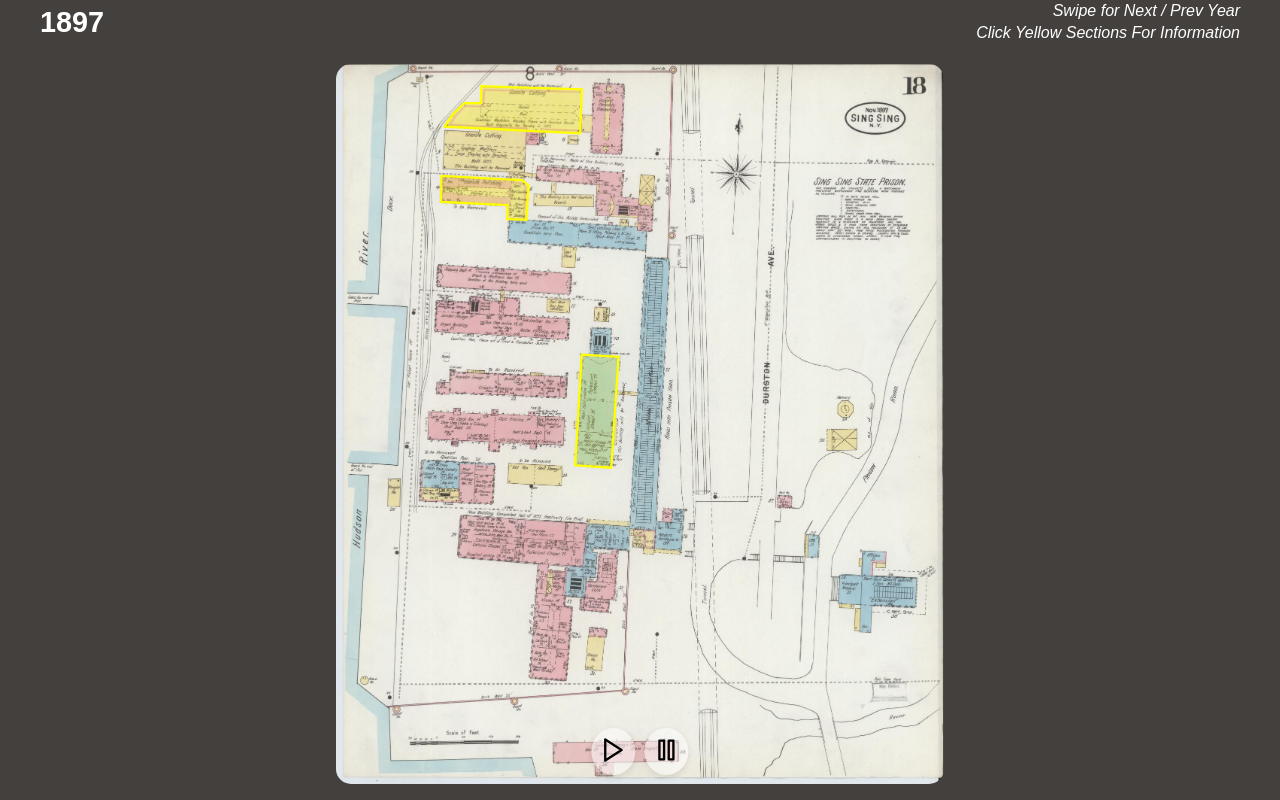
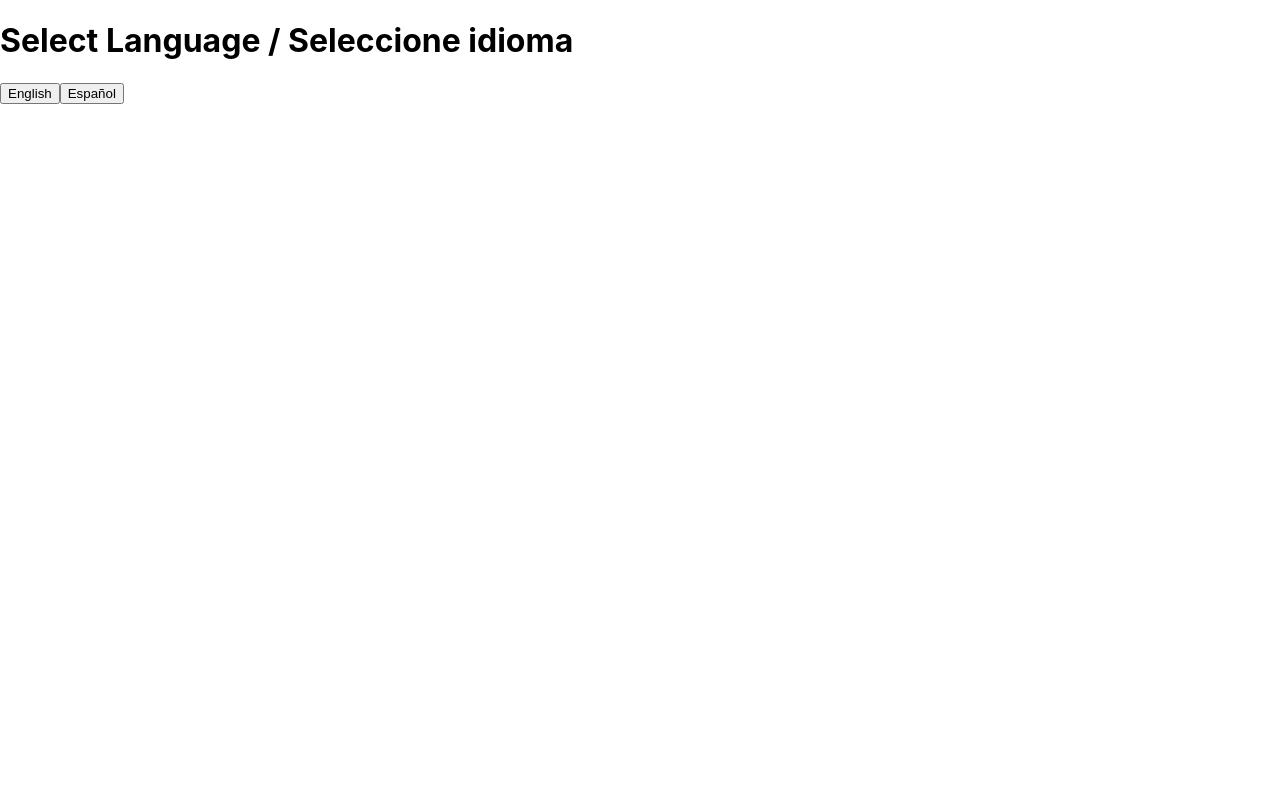
Before and after one commit to samweldon9393/SingSingPrisonMuseum-maps, a React (Create React App) app: page / in a window 1280 px wide. Built offline with nearby package versions, Linux system fonts and the light colour scheme.

Commit message:
Add landing page - needs to be styled

```diff
--- a/src/App.tsx
+++ b/src/App.tsx
@@ -1,119 +1,14 @@
-import { useState, useEffect } from "react";
-
-// Play button
-import { FiPlay, FiPause } from "react-icons/fi";
-// Swipe functionality
-import { useSwipeable } from 'react-swipeable';
-// Maps
-import Map1886 from "./components/Map1886";
-import { ReactComponent as Map1891 } from '../src/images/1891.svg';
-import Map1897 from "./components/Map1897";
-import { ReactComponent as Map1903 } from '../src/images/1903.svg';
-import { ReactComponent as Map1911 } from '../src/images/1911.svg';
-import Map1924 from "./components/Map1924";
-import { ReactComponent as Map2025 } from '../src/images/2025.svg';
-import Popup from './components/Popup';
-import "./style.css";
-
-// map react components : year
-type MapData = {
-  Component: React.FC<any>;
-  year: string;
-};
-
-const maps: MapData[] = [
-    { Component: Map1886, year: "1886" },
-    { Component: Map1891, year: "1891" },
-    { Component: Map1897, year: "1897" },
-    { Component: Map1903, year: "1903" },
-    { Component: Map1911, year: "1911" },
-    { Component: Map1924, year: "1924" },
-    { Component: Map2025, year: "2025" }
-];
+// src/App.tsx
+import { Routes, Route } from "react-router-dom";
+import LandingPage from "./LandingPage";
+import MainApp from "./MainApp";
 
 function App() {
-    const [index, setIndex] = useState(0);
-    const [paused, setPaused] = useState(false);
-    const [activeRegion, setActiveRegion] = useState<string | null>(null);
-
-    useEffect(() => {
-        if (paused) return; // Skip interval if paused
-        const interval = setInterval(() => {
-            setIndex((prev) => (prev + 1) % maps.length);
-        }, 2000); // Change slide every 2 seconds
-        return () => clearInterval(interval);
-    }, [paused]);
-    // Auto-clear popup when map changes
-    useEffect(() => {
-        setActiveRegion(null);
-    }, [index]);
-
-    const handleRegionClick = (regionId: string) => {
-        if (regionId !== "image1"){ // image1 means click on non-region
-            console.log(regionId);
-            // Pause when region is clicked
-            setPaused(true);
-            setActiveRegion(regionId);
-        } else {
-            setActiveRegion(null);
-        }
-    };
-
-
-
-  // Swipe functionality
-  const swipeHandlers = useSwipeable({
-      onSwipedLeft: () => {
-          setIndex((prev) => (prev + 1) % maps.length);
-          setPaused(true); // pause autoplay on manual swipe
-      },
-      onSwipedRight: () => {
-          setIndex((prev) => (prev - 1 + maps.length) % maps.length);
-          setPaused(true);
-      },
-      trackMouse: true // allows swipe with mouse drag too
-  });
-
-
   return (
-      <div className="slideshow-wrapper">
-          <div className="controls">
-              <button onClick={() => setPaused(false)} className="icon-button">
-                  {<FiPlay size={28} />}
-              </button>
-              <button onClick={() => setPaused(true)} className="icon-button">
-                  {<FiPause size={28} />}
-              </button>
-          </div>
-          <div className="slideshow-container" {...swipeHandlers}>
-              {maps.map((map, i) => {
-                  const MapComponent = map.Component;
-                  const isActive = i === index;
-                  return (
-                      <div
-                          key={i}
-                          className={`slideshow-image ${isActive ? "visible" : ""}`}
-                      >
-                      {map.year === "1924" || map.year === "1886"  || map.year === "1897" ? (
-                          <MapComponent onRegionClick={handleRegionClick} />
-                      ) : (
-                      <MapComponent />
-                      )}
-                      </div>
-                  );
-              })}
-              <div className="caption-banner">
-                  <h2><strong>{maps[index].year}</strong></h2>
-                  <div className="banner-swipe">
-                    <div><i>Swipe for Next / Prev Year</i></div>
-                    <div><i>Click Yellow Sections For Information</i></div>
-                  </div>
-              </div>
-          </div>
-          {activeRegion && (
-              <Popup regionId={activeRegion} onClose={() => setActiveRegion(null)} />
-          )}
-      </div>
+    <Routes>
+      <Route path="/" element={<LandingPage />} />
+      <Route path="/map" element={<MainApp />} />
+    </Routes>
   );
 }
 
--- /dev/null
+++ b/src/LandingPage.tsx
@@ -0,0 +1,23 @@
+// src/LandingPage.tsx
+import { useNavigate } from "react-router-dom";
+import { useLanguage } from "./LanguageContext";
+
+const LandingPage = () => {
+  const { setLanguage } = useLanguage();
+  const navigate = useNavigate();
+
+  const handleSelect = (lang: "en" | "es") => {
+    setLanguage(lang);
+    navigate("/map");
+  };
+
+  return (
+    <div className="landing-page">
+      <h1>Select Language / Seleccione idioma</h1>
+      <button onClick={() => handleSelect("en")}>English</button>
+      <button onClick={() => handleSelect("es")}>Español</button>
+    </div>
+  );
+};
+
+export default LandingPage;
--- /dev/null
+++ b/src/LanguageContext.tsx
@@ -0,0 +1,24 @@
+// src/LanguageContext.tsx
+import { createContext, useContext, useState } from "react";
+
+export type Language = "en" | "es";
+
+const LanguageContext = createContext<{
+  language: Language;
+  setLanguage: (lang: Language) => void;
+}>({
+  language: "en",
+  setLanguage: () => {},
+});
+
+export const LanguageProvider = ({ children }: { children: React.ReactNode }) => {
+  const [language, setLanguage] = useState<Language>("en");
+
+  return (
+    <LanguageContext.Provider value={{ language, setLanguage }}>
+      {children}
+    </LanguageContext.Provider>
+  );
+};
+
+export const useLanguage = () => useContext(LanguageContext);
--- /dev/null
+++ b/src/MainApp.tsx
@@ -0,0 +1,131 @@
+import { useState, useEffect } from "react";
+
+// Languages
+import { useLanguage } from "./LanguageContext";
+import captionsEn from "./captions.en.json";
+import captionsEs from "./captions.es.json";
+
+// Play button
+import { FiPlay, FiPause, FiHome } from "react-icons/fi";
+import { useSwipeable } from 'react-swipeable';
+
+// Maps
+import Map1886 from "./components/Map1886";
+import { ReactComponent as Map1891 } from '../src/images/1891.svg';
+import Map1897 from "./components/Map1897";
+import { ReactComponent as Map1903 } from '../src/images/1903.svg';
+import { ReactComponent as Map1911 } from '../src/images/1911.svg';
+import Map1924 from "./components/Map1924";
+import { ReactComponent as Map2025 } from '../src/images/2025.svg';
+import Popup from './components/Popup';
+import "./style.css";
+
+// map react components : year
+type MapData = {
+  Component: React.FC<any>;
+  year: string;
+};
+
+const maps: MapData[] = [
+    { Component: Map1886, year: "1886" },
+    { Component: Map1891, year: "1891" },
+    { Component: Map1897, year: "1897" },
+    { Component: Map1903, year: "1903" },
+    { Component: Map1911, year: "1911" },
+    { Component: Map1924, year: "1924" },
+    { Component: Map2025, year: "2025" }
+];
+
+function App() {
+    const [index, setIndex] = useState(0);
+    const [paused, setPaused] = useState(false);
+    const [activeRegion, setActiveRegion] = useState<string | null>(null);
+    const { language } = useLanguage();
+    const captionMap = language === "en" ? captionsEn : captionsEs;
+
+    useEffect(() => {
+        if (paused) return; // Skip interval if paused
+        const interval = setInterval(() => {
+            setIndex((prev) => (prev + 1) % maps.length);
+        }, 2000); // Change slide every 2 seconds
+        return () => clearInterval(interval);
+    }, [paused]);
+    // Auto-clear popup when map changes
+    useEffect(() => {
+        setActiveRegion(null);
+    }, [index]);
+
+    const handleRegionClick = (regionId: string) => {
+        if (regionId !== "image1"){ // image1 means click on non-region
+            // Pause when region is clicked
+            setPaused(true);
+            setActiveRegion(regionId);
+        } else {
+            setActiveRegion(null);
+        }
+    };
+
+
+
+
+  // Swipe functionality
+  const swipeHandlers = useSwipeable({
+      onSwipedLeft: () => {
+          setIndex((prev) => (prev + 1) % maps.length);
+          setPaused(true); // pause autoplay on manual swipe
+      },
+      onSwipedRight: () => {
+          setIndex((prev) => (prev - 1 + maps.length) % maps.length);
+          setPaused(true);
+      },
+      trackMouse: true // allows swipe with mouse drag too
+  });
+
+
+  return (
+      <div className="slideshow-wrapper">
+          <div className="controls">
+              <button onClick={() => setPaused(false)} className="icon-button">
+                  {<FiPlay size={28} />}
+              </button>
+              <button onClick={() => setPaused(true)} className="icon-button">
+                  {<FiPause size={28} />}
+              </button>
+
+              <button onClick={() => console.log("here") } className="icon-button">
+                  <FiHome size={28} />
+              </button>
+          </div>
+          <div className="slideshow-container" {...swipeHandlers}>
+              {maps.map((map, i) => {
+                  const MapComponent = map.Component;
+                  const isActive = i === index;
+                  return (
+                      <div
+                          key={i}
+                          className={`slideshow-image ${isActive ? "visible" : ""}`}
+                      >
+                      {map.year === "1924" || map.year === "1886"  || map.year === "1897" ? (
+                          <MapComponent onRegionClick={handleRegionClick} />
+                      ) : (
+                      <MapComponent />
+                      )}
+                      </div>
+                  );
+              })}
+              <div className="caption-banner">
+                  <h2><strong>{maps[index].year}</strong></h2>
+                  <div className="banner-swipe">
+                    <div><i>Swipe for Next / Prev Year</i></div>
+                    <div><i>Tap Yellow Sections For Information</i></div>
+                  </div>
+              </div>
+          </div>
+          {activeRegion && (
+              <Popup regionId={activeRegion} onClose={() => setActiveRegion(null)} captionMap={captionMap} />
+          )}
+      </div>
+  );
+}
+
+export default App;
--- a/src/captions.en.json
+++ b/src/captions.en.json
@@ -1,7 +1,7 @@
 {
     "_comment:" : ["1886", ""],
     "Foundry" : [
-        "/images/1910/StoveArticle.png",
+        "/images/1910/StoveArticle.jpg",
         "* New York Timmes (1910)"
     ],
     "Stove Storage" : [
--- a/src/index.tsx
+++ b/src/index.tsx
@@ -2,6 +2,8 @@ import React from 'react';
 import ReactDOM from 'react-dom/client';
 import './index.css';
 import App from './App';
+import { HashRouter } from "react-router-dom";
+import { LanguageProvider } from './LanguageContext';
 
 
 const rootElement = document.getElementById('root');
@@ -11,6 +13,10 @@ if (!rootElement) {
 const root = ReactDOM.createRoot(rootElement);
 root.render(
   <React.StrictMode>
-    <App />
+      <LanguageProvider>
+        <HashRouter>
+            <App />
+        </HashRouter>
+    </LanguageProvider>
   </React.StrictMode>
 );
```
Also changed, not shown: src/captions.es.json (+5 -5 lines), src/components/Popup.tsx (+4 -3 lines).
